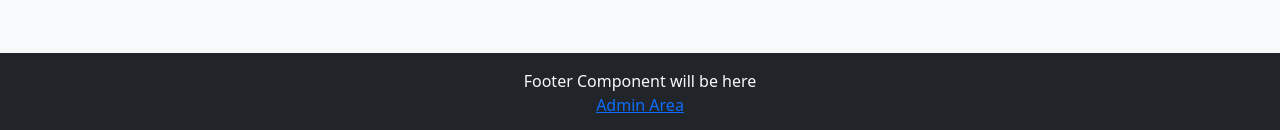
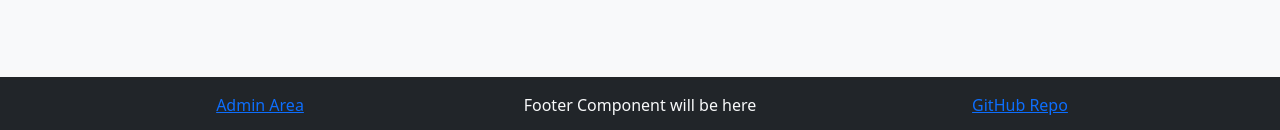
Before and after one commit to jmyates2014/Code-Snippet-Cheatsheet, a React (Create React App) app in the folder Client/: page / in a window 1280 px wide. Shown: the part 667-797 px from the top of the page. Built offline with nearby package versions, Linux system fonts and the light colour scheme; no server answers.

Commit message:
Updated Footer

```diff
--- a/Client/src/components/Footer.js
+++ b/Client/src/components/Footer.js
@@ -5,11 +5,22 @@ const Footer = () => {
   return (
     <div className="bg-dark text-light fixed-bottom text-center py-3">
       <div className="container">
-        <span>Footer Component will be here</span>
-        <br></br>
-        <a href="http://localhost:1337/admin" target="_blank">
-          Admin Area
-        </a>
+        <div className="row">
+          <div className="col-4">
+            <a href="http://localhost:1337/admin" target="_blank">
+              Admin Area
+            </a>
+          </div>
+          <div className="col-4">Footer Component will be here</div>
+          <div className="col-4">
+            <a
+              href="https://github.com/jmyates2014/Code-Snippet-Cheatsheet"
+              target="_blank"
+            >
+              GitHub Repo
+            </a>
+          </div>
+        </div>
       </div>
     </div>
   );
```
